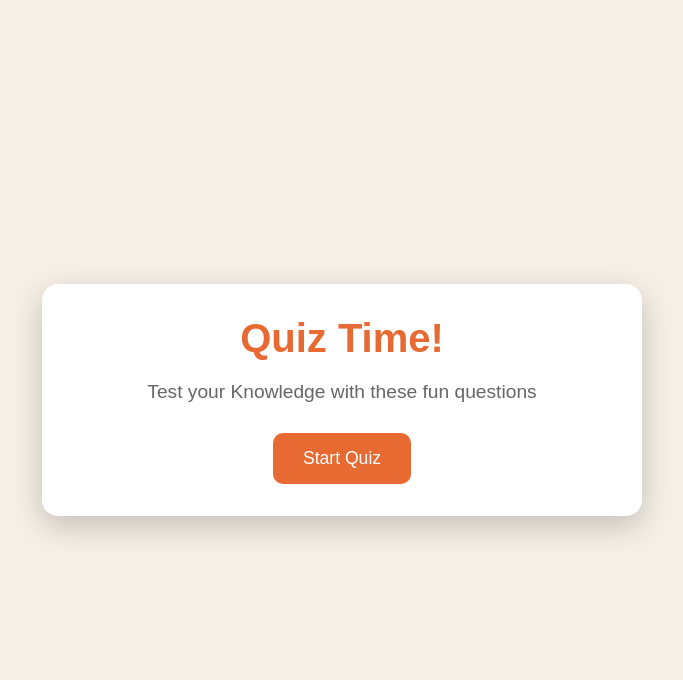
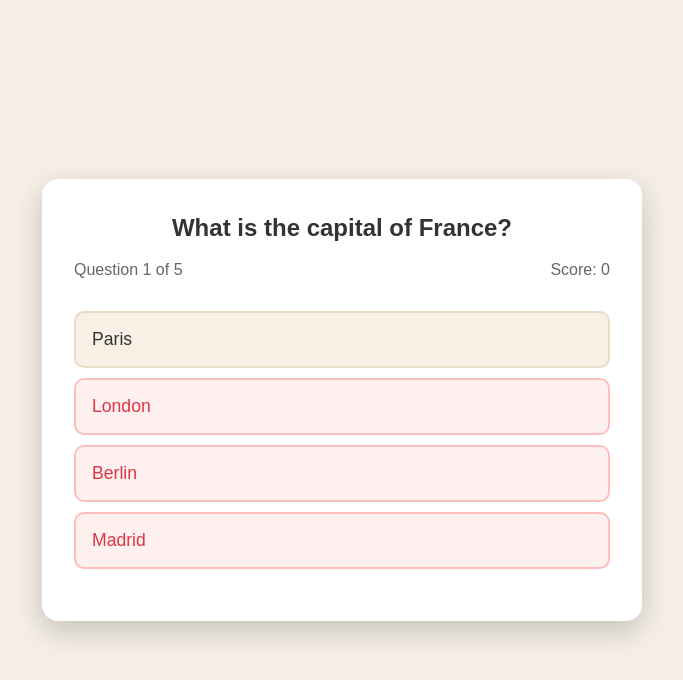
Before and after one commit to Naduliweerasinghe/QuizNova, a plain HTML site: page index.html in a window 1280 px wide. Both pictures are taken after a click on the button "Start Quiz". Shown: the whole page, without its empty margins (298-981 px from the left). Drawn offline with Linux system fonts and the light colour scheme.

Commit message:
implement java script

```diff
--- a/index.html
+++ b/index.html
@@ -29,8 +29,9 @@
         <div class="progres-bar">
           <div id="progress" class="progress"></div>
         </div>
+    </div>
 
-        <div id="result-screen" class="Screen">
+    <div id="result-screen" class="screen">
       <h1>Quiz Results</h1>
       <div>
           <p>
@@ -40,8 +41,8 @@
       </div>
       <button id="restart-btn">Restart Quiz</button>
     </div>
+
   </div>
-  </div>
-
+  <script src="script.js"></script>
 </body>
 </html>
--- /dev/null
+++ b/script.js
@@ -0,0 +1,191 @@
+document.getElementById("start-btn").addEventListener("click", function(){
+    document.getElementById("start-screen").classList.remove("active");
+    document.getElementById("quiz-screen").classList.add("active");
+});
+var questions = [
+    {
+        question: "What is the capital of France?",
+        answers: [
+            {
+                text: "Paris",
+                isCorrect: true
+            },
+            {
+                text: "London",
+                isCorrect: false
+            },
+            {
+                text: "Berlin",
+                isCorrect: false
+            },
+            {
+                text: "Madrid",
+                isCorrect: false
+            }
+        ]
+    },
+    {
+        question: "What is the biggest planet in our solar system?",
+        answers: [
+            {
+                text: "Jupiter",
+                isCorrect: true
+            },
+            {
+                text: "Saturn",
+                isCorrect: false
+            },
+            {
+                text: "Mars",
+                isCorrect: false
+            },
+            {
+                text: "Uranus",
+                isCorrect: false
+            }
+        ]
+    },
+    {
+        question: "What is the largest living species of lizard?",
+        answers: [
+            {
+                text: "Komodo dragon",
+                isCorrect: true
+            },
+            {
+                text: "Saltwater Crocodile",
+                isCorrect: false
+            },
+            {
+                text: "Black Mamba",
+                isCorrect: false
+            },
+            {
+                text: "Box Jellyfish",
+                isCorrect: false
+            }
+        ]
+    },
+    {
+        question: "What is the driest desert in the world?",
+        answers: [
+            {
+                text: "Atacama Desert",
+                isCorrect: true
+            },
+            {
+                text: "Sahara Desert",
+                isCorrect: false
+            },
+            {
+                text: "Gobi Desert",
+                isCorrect: false
+            },
+            {
+                text: "Mojave Desert",
+                isCorrect: false
+            }
+        ]
+    },
+    {
+        question: "What is the world's largest waterfall?",
+        answers: [
+            {
+                text: "Victoria Falls",
+                isCorrect: true
+            },
+            {
+                text: "Niagara Falls",
+                isCorrect: false
+            },
+            {
+                text: "Angel Falls",
+                isCorrect: false
+            },
+            {
+                text: "Iguazu Falls",
+                isCorrect: false
+            }
+        ]
+    }
+];
+
+var currentQuestion = 0;
+var score = 0;
+var progress = 0;
+
+function showQuestion(){
+    document.getElementById("question-text").innerText = questions[currentQuestion].question;
+    var answers = questions[currentQuestion].answers;
+    var container = document.getElementById("answers-container");
+    container.innerHTML = "";
+    for(var i = 0; i < answers.length; i++){
+        var button = document.createElement("button");
+        button.innerText = answers[i].text;
+        button.classList.add("answer-btn");
+        if(answers[i].isCorrect){
+            button.classList.add("correct");
+        } else {
+            button.classList.add("incorrect");
+        }
+        button.addEventListener("click", checkAnswer);
+        container.appendChild(button);
+    }
+}
+
+function checkAnswer(event){
+    var clickedButton = event.target;
+    if(clickedButton.classList.contains("correct")){
+        score++;
+    }
+    currentQuestion++;
+    progress = (currentQuestion / questions.length) * 100;
+    document.getElementById("progress").style.width = progress + "%";
+    if(currentQuestion < questions.length){
+        showQuestion();
+    } else {
+        document.getElementById("quiz-screen").classList.remove("active");
+        document.getElementById("result-screen").classList.add("active");
+        document.getElementById("final-score").innerText = score;
+        document.getElementById("max-score").innerText = questions.length;
+    }
+}
+
+showQuestion();
+
+function updateQuizInfo() {
+    document.getElementById("current-question").innerText = currentQuestion + 1;
+    document.getElementById("score").innerText = score;
+}
+
+function checkAnswer(event){
+    var clickedButton = event.target;
+    if(clickedButton.classList.contains("correct")){
+        score++;
+    }
+    currentQuestion++;
+    progress = (currentQuestion / questions.length) * 100;
+    document.getElementById("progress").style.width = progress + "%";
+    updateQuizInfo();
+    if(currentQuestion < questions.length){
+        showQuestion();
+    } else {
+        document.getElementById("quiz-screen").classList.remove("active");
+        document.getElementById("result-screen").classList.add("active");
+        document.getElementById("final-score").innerText = score;
+        document.getElementById("max-score").innerText = questions.length;
+    }
+}
+
+showQuestion();
+updateQuizInfo();
+
+function restartQuiz() {
+    currentQuestion = 0;
+    score = 0;
+    progress = 0;
+    document.getElementById("quiz-screen").classList.add("active");
+    document.getElementById("result-screen").classList.remove("active");
+    showQuestion();
+    updateQuizInfo();
+}
--- a/style.css
+++ b/style.css
@@ -134,13 +134,15 @@ body{
 .result-info p{
     font-size: 1.2rem;
     color: #333;
-    margin-bottom: 1rem;
+    margin-bottom: 2rem;
+
 }
 
 #result-message{
     color: #e86a33;
     font-size: 1.5rem;
     font-weight: 600;
+    margin: 20px 0;
 }
 
 button{
@@ -157,3 +159,16 @@ button{
 button:hover{
     background-color: #d45b28;
 }
+
+/*Responsive design*/
+@media(max-width: 500px){
+    /*when we hit 500px and below, implement the styles below */
+
+    .screen{
+        padding: 1rem;
+    }
+
+     #start-screen h1{
+        font-size: 2rem;
+    }
+}
```
Lines whose indentation alone changed are shown as unchanged.
